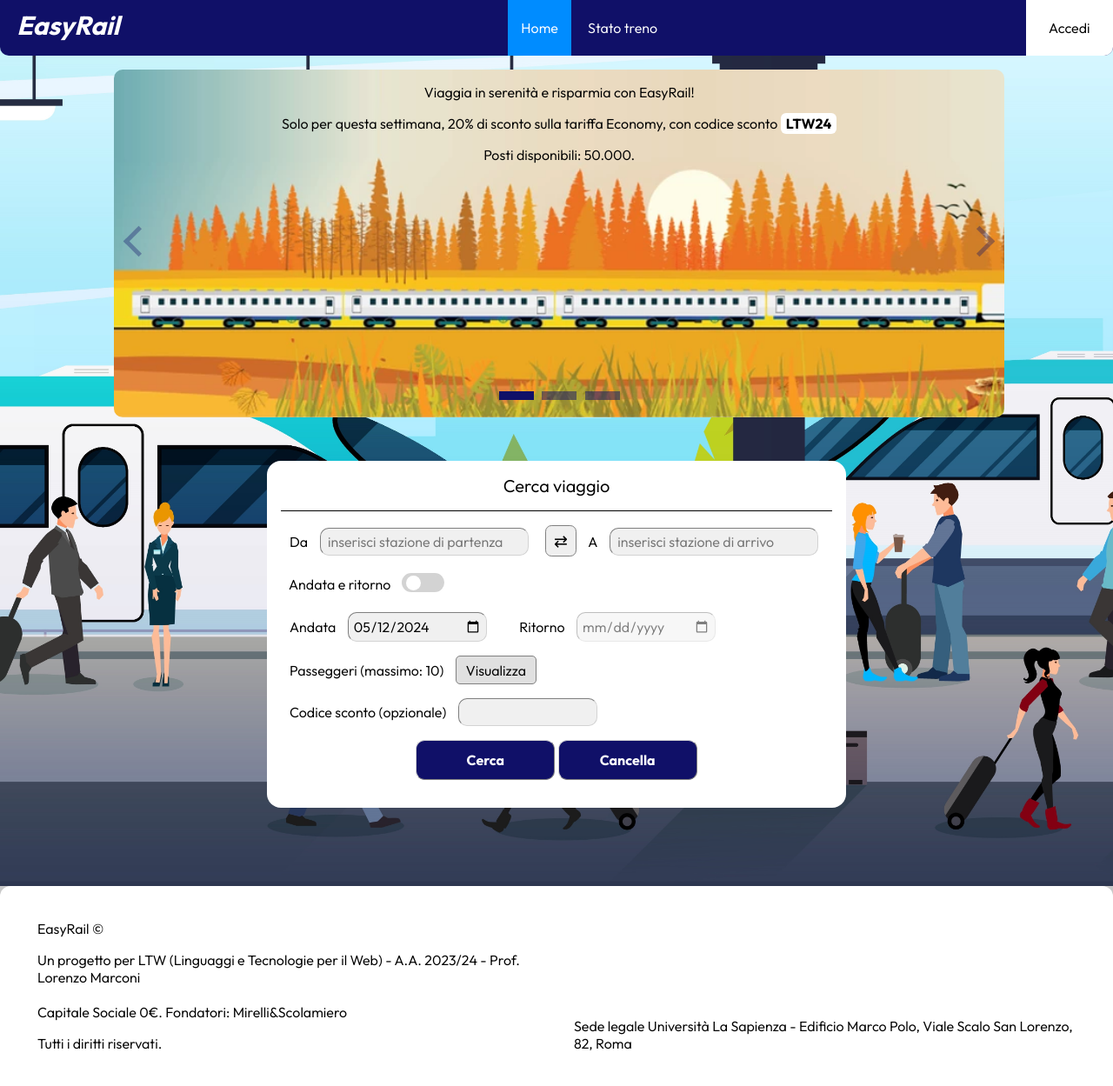
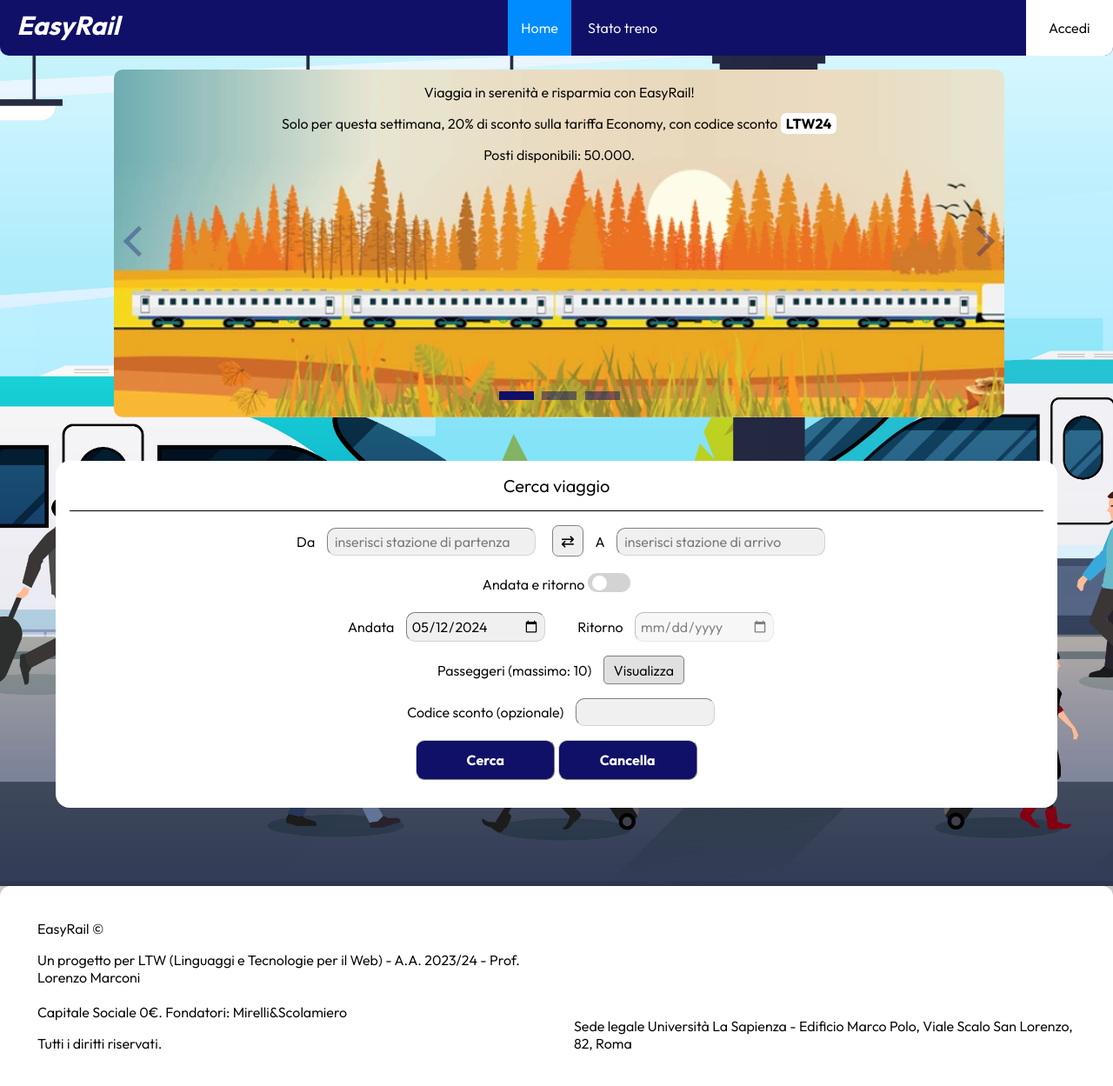
Before and after one commit to Daddo172/LTW-EasyRail, a PHP site: page /EasyRail/HomePage.php in a window 1280 px wide. Shown: the whole page at 87% size. Run offline with PHP 8.4, Linux system fonts and the light colour scheme; some libraries are stand-ins or nearby versions.

Commit message:
Add files via upload

```diff
--- a/EasyRail/HomePage.php
+++ b/EasyRail/HomePage.php
@@ -111,7 +111,7 @@ unset($_SESSION['stato']);
 
 	<!--Form Cerca viaggio-->
 	<div style="text-align: center;">
-		<form action="formand.php" method="post" onsubmit="return (validaStz() && validaPass());" autocomplete="off" name="form" id="form" style="min-width: 666px; max-width: 666px; margin-bottom: 90px;">
+		<form action="formand.php" method="post" onsubmit="return (validaStz() && validaPass());" autocomplete="off" name="form" id="form" style="margin-bottom: 90px;">
 			<div class="formhead">Cerca viaggio</div>
 			<p>
 				<label for="part">Da</label>
@@ -131,8 +131,8 @@ unset($_SESSION['stato']);
 				</datalist>
 			</p>
 			<p>
-				<table><tr>
-					<td style="padding: 0px 10px 0px 7px;">Andata e ritorno</td>
+				<table style="margin-left: auto;margin-right: auto;"><tr>
+					<td >Andata e ritorno</td>
 					<td><input onclick="ritornoOnOff()" class="checkbox" type="checkbox" id="onOff" name="onOff">
 					<label for="onOff" class="toggle"></label></td>
 				</tr></table>
--- a/EasyRail/Login.html
+++ b/EasyRail/Login.html
@@ -24,9 +24,9 @@
 		</nav>
 	</header>
 	<main>
-		<form action="login.php" method="post" style="margin-top: 60px auto 60px auto;">
+		<form action="login.php" method="post" style="margin-top: 60px auto 60px auto;min-width: 70%;">
 			<div class="formhead">Accedi con le tue credenziali</div>
-			<table>
+			<table style="margin-left: auto;margin-right: auto;">
 				<tr>
 					<p>
 					<td><label for="email">Email </label></td>
--- a/EasyRail/Register.html
+++ b/EasyRail/Register.html
@@ -24,9 +24,9 @@
 		</nav>
 	</header>
 	<main>
-		<form action="registrazione.php" method="post" style="margin-top: 60px auto 60px auto;">
+		<form action="registrazione.php" method="post" style="margin-top: 60px auto 60px auto;min-width:60%;">
 			<div class="formhead">Registrazione</div>
-			<table>
+			<table style="margin-left: auto;margin-right: auto;">
 				<tr>
 					<p>
 					<td><label for="nome">Nome </label></td>
--- a/EasyRail/TrainStato.php
+++ b/EasyRail/TrainStato.php
@@ -39,9 +39,10 @@
 			</nav>
 		</header>
 	<main>
-		<form action="TrainStatus.php" method="post" style="margin-top: 60px auto 60px auto;">
+		<form action="TrainStatus.php" method="post" style="margin-top: 60px auto 60px auto;min-width: 70%;">
 			<div class="formhead">Visualizza informazioni</div>
-			<table style="margin: 20px 0 20px 0;">
+			<table style="margin: 20px 0 20px 0;margin-left: auto;
+    margin-right: auto;">
 				<tr>
 					<p>
 					<td><label for="ct">Codice treno </label></td>
--- a/EasyRail/TrainStatus.php
+++ b/EasyRail/TrainStatus.php
@@ -126,7 +126,7 @@ RETRY:			echo "<form action=\"TrainStatus.php\" method=\"post\" style=\"margin-t
 		echo "</p>";
 		//Tabella con tutti i dati + barra
 		echo "<p>";
-		echo "<table style=\"width: 100%; text-align: left;\">";
+		echo "<table style=\"max width: 60%; text-align: left;\">";
 		$i = 0; $c = 0;
 		echo "<tr>";
 		echo "<th>Fermata</th>";
@@ -135,7 +135,7 @@ RETRY:			echo "<form action=\"TrainStatus.php\" method=\"post\" style=\"margin-t
 			if (preg_match("/\bf\d/", $index)) {
 				if ($value!="") {
 					$c++;
-					echo "<td style=\"text-align: center;\">" . $tuple["f$i"] . "</td>";
+					echo "<td style=\" text-align: center;\">" . $tuple["f$i"] . "</td>";
 				}
 			$i++;
 			}
--- a/EasyRail/stile.css
+++ b/EasyRail/stile.css
@@ -13,7 +13,7 @@ body {
 .topnav {
 	text-align: center;
 	position: sticky; top: 0;
-	min-width: 420px;
+	min-width: 100%;
 	background-color: rgb(16, 16, 104);
 	border-bottom-left-radius: 10px; border-bottom-right-radius: 10px;
 	z-index: 10;
@@ -48,10 +48,9 @@ form {
 	margin: 0 auto;
 	margin-top: 50px;
 	margin-bottom: 40px;
-	text-align: left;
 	border-style: solid 0px; border-radius: 16px;
 	background-color: white;
-	min-width: fit-content;
+	min-width: 90%;
 	max-width: 500px;
 	padding: 16px;
 }
```
Also changed, not shown: 1 other file.
